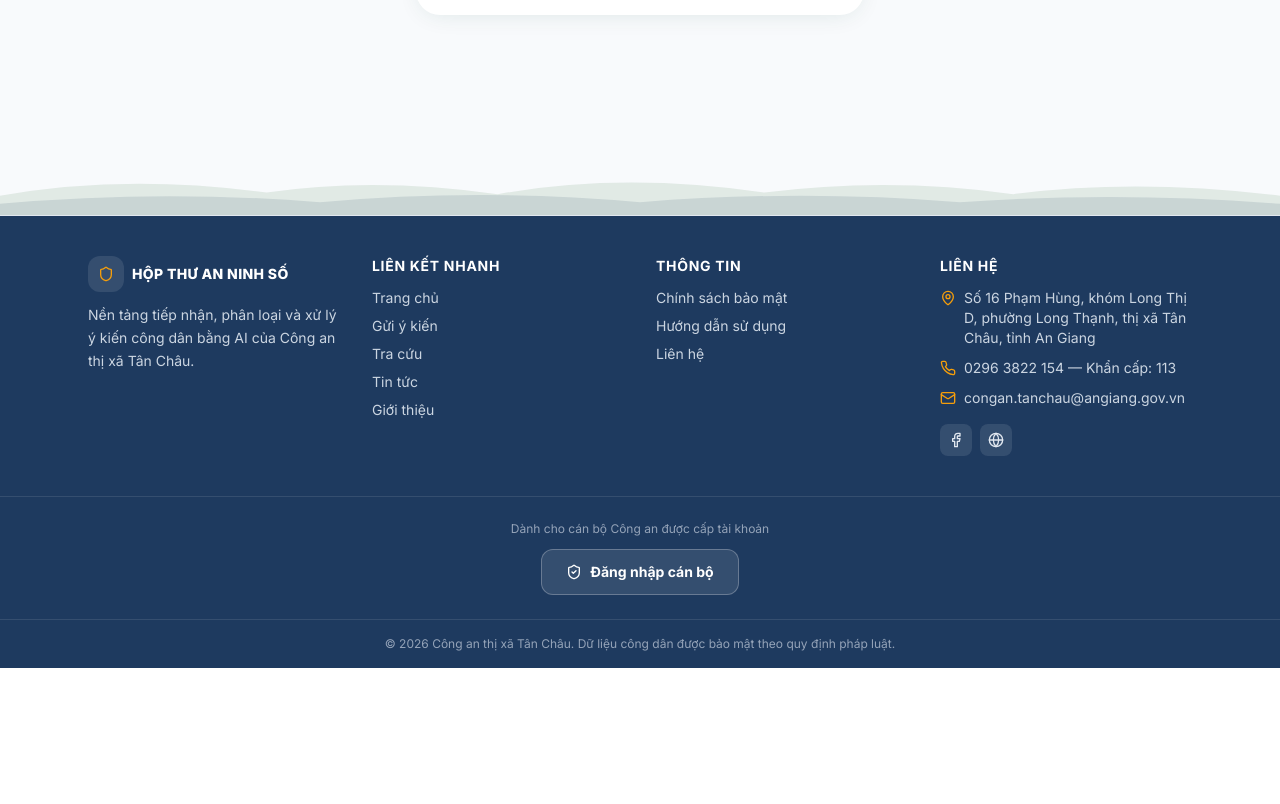
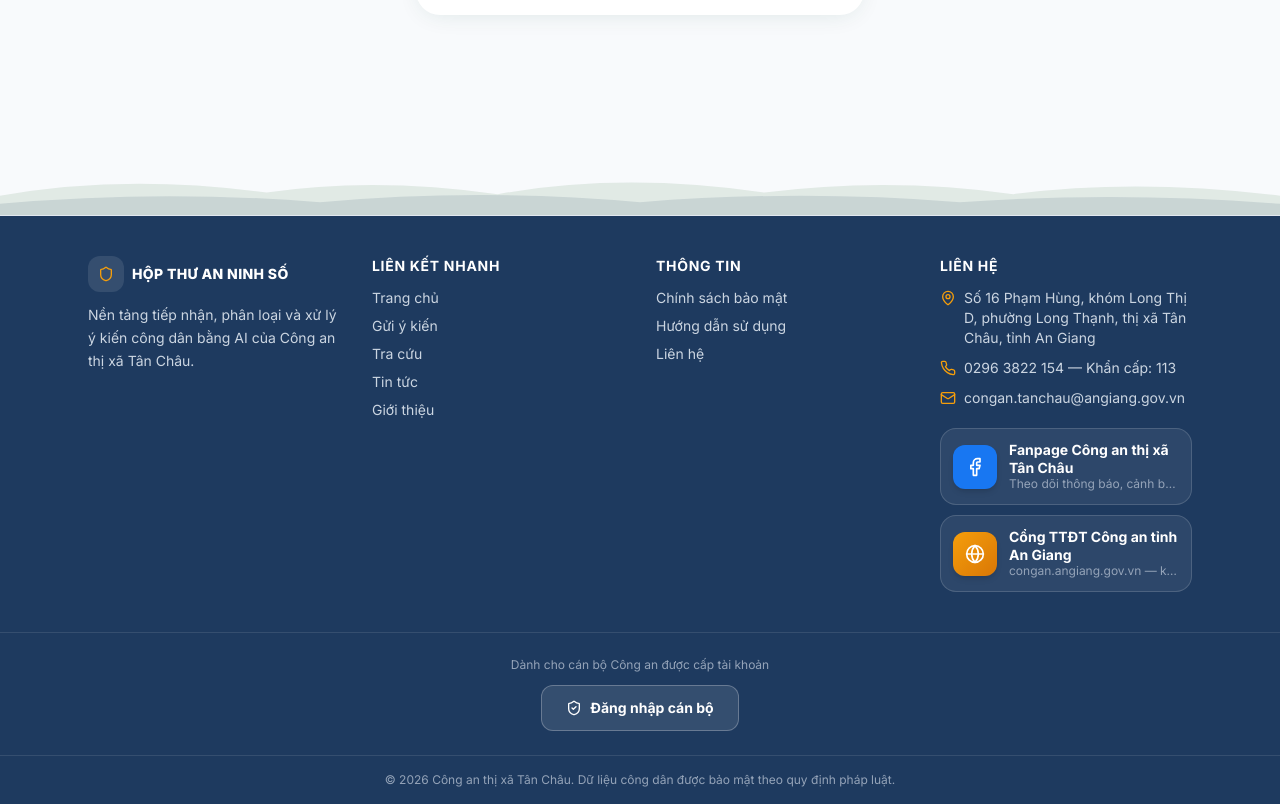
Before and after one commit to longcao1234567898-sudo/ans-complete, a React (Vite) app: page /dang-nhap in a window 1280 px wide. Shown: the part 615-1419 px from the top of the page. Before the commit the page ends 1283 px from the top, so only its background shows below. Built offline with nearby package versions, Linux system fonts and the light colour scheme; no server answers.

Commit message:
Add files via upload

```diff
--- a/src/components/Hero/HeroSection.tsx
+++ b/src/components/Hero/HeroSection.tsx
@@ -101,7 +101,7 @@ export default function HeroSection() {
                 <span className="block text-[11px] text-white/85">Gửi phản ánh, kiến nghị</span>
               </span>
             </Link>
-            <Link to="/tra-cuu" className="group flex w-full items-center gap-3 rounded-2xl bg-gradient-to-r from-secondary-500 to-secondary-600 px-6 py-3 text-left text-white shadow-soft transition-transform will-change-transform hover:-translate-y-0.5 sm:w-auto">
+            <Link to="/tra-cuu" className="btn-shine group flex w-full items-center gap-3 rounded-2xl bg-gradient-to-r from-secondary-500 to-secondary-600 px-6 py-3 text-left text-white shadow-soft transition-transform will-change-transform hover:-translate-y-0.5 sm:w-auto">
               <span className="flex h-10 w-10 shrink-0 items-center justify-center rounded-xl bg-white/15"><Search className="h-5 w-5" aria-hidden /></span>
               <span>
                 <span className="block text-base font-bold leading-tight">Tra cứu kết quả</span>
--- a/src/components/Layout/Footer.tsx
+++ b/src/components/Layout/Footer.tsx
@@ -44,7 +44,7 @@ export default function Footer() {
           <ul className="space-y-2 text-sm">
             {NAV_LINKS.map((link) => (
               <li key={link.to}>
-                <Link to={link.to} className="text-slate-300 transition hover:text-accent-500">
+                <Link to={link.to} className="link-underline text-slate-300 transition hover:text-accent-500">
                   {link.label}
                 </Link>
               </li>
@@ -91,24 +91,44 @@ export default function Footer() {
               {UNIT.email}
             </li>
           </ul>
-          <div className="mt-4 flex gap-2">
+          {/* Kênh chính thức — thẻ lớn, có chữ, dễ bấm trên điện thoại */}
+          <div className="mt-5 space-y-2.5">
             <a
               href={UNIT.facebookUrl}
               target="_blank"
               rel="noopener noreferrer"
-              aria-label="Fanpage Facebook Công an thị xã Tân Châu"
-              className="rounded-lg bg-white/10 p-2 transition hover:bg-accent-500 hover:text-secondary-500"
+              className="group flex items-center gap-3 rounded-2xl border border-white/15 bg-white/[0.07] p-3 transition-all duration-300 hover:-translate-y-0.5 hover:border-[#1877F2]/60 hover:bg-[#1877F2]/20 hover:shadow-lg hover:shadow-[#1877F2]/20"
             >
-              <Facebook className="h-4 w-4" />
+              <span className="flex h-11 w-11 shrink-0 items-center justify-center rounded-xl bg-[#1877F2] shadow-md transition-transform duration-300 group-hover:scale-110">
+                <Facebook className="h-5 w-5 text-white" />
+              </span>
+              <span className="min-w-0">
+                <span className="block text-sm font-bold leading-tight text-white">
+                  Fanpage Công an thị xã Tân Châu
+                </span>
+                <span className="block truncate text-xs text-slate-400 transition group-hover:text-slate-200">
+                  Theo dõi thông báo, cảnh báo mới nhất
+                </span>
+              </span>
             </a>
+
             <a
               href={UNIT.websiteUrl}
               target="_blank"
               rel="noopener noreferrer"
-              aria-label="Website Công an tỉnh An Giang"
-              className="rounded-lg bg-white/10 p-2 transition hover:bg-accent-500 hover:text-secondary-500"
+              className="group flex items-center gap-3 rounded-2xl border border-white/15 bg-white/[0.07] p-3 transition-all duration-300 hover:-translate-y-0.5 hover:border-accent-500/70 hover:bg-accent-500/15 hover:shadow-lg hover:shadow-accent-500/20"
             >
-              <Globe className="h-4 w-4" />
+              <span className="flex h-11 w-11 shrink-0 items-center justify-center rounded-xl bg-gradient-to-br from-accent-500 to-amber-600 shadow-md transition-transform duration-300 group-hover:scale-110">
+                <Globe className="h-5 w-5 text-white" />
+              </span>
+              <span className="min-w-0">
+                <span className="block text-sm font-bold leading-tight text-white">
+                  Cổng TTĐT Công an tỉnh An Giang
+                </span>
+                <span className="block truncate text-xs text-slate-400 transition group-hover:text-slate-200">
+                  congan.angiang.gov.vn — kênh chính thức
+                </span>
+              </span>
             </a>
           </div>
         </div>
--- a/src/components/common/Card.tsx
+++ b/src/components/common/Card.tsx
@@ -15,7 +15,7 @@ export default function Card({ glass = false, hover = false, className, children
       className={cn(
         'rounded-2xl p-5 shadow-soft',
         glass ? 'glass' : 'bg-white dark:bg-slate-900 border border-slate-100 dark:border-slate-800',
-        hover && 'transition-transform duration-300 will-change-transform hover:-translate-y-1 hover:shadow-lg',
+        hover && 'card-lift will-change-transform',
         className
       )}
       {...rest}
--- /dev/null
+++ b/src/components/common/Reveal.tsx
@@ -0,0 +1,38 @@
+/**
+ * Reveal — bọc bất kỳ khối nào để nó HIỆN DẦN + TRƯỢT NHẸ LÊN khi người dùng
+ * cuộn tới. Dùng framer-motion (đã có sẵn trong dự án).
+ *
+ * Cách dùng:
+ *   <Reveal><SectionA /></Reveal>
+ *   <Reveal delay={0.15}><SectionB /></Reveal>   // hiện trễ hơn một nhịp
+ *
+ * Tôn trọng người dùng bật "giảm chuyển động" trong hệ điều hành
+ * (framer-motion tự xử lý qua useReducedMotion).
+ */
+import { motion, useReducedMotion } from 'framer-motion';
+import type { ReactNode } from 'react';
+
+interface RevealProps {
+  children: ReactNode;
+  /** Trễ bao nhiêu giây trước khi hiện (để các khối hiện lần lượt) */
+  delay?: number;
+  /** Trượt lên từ khoảng cách bao nhiêu px */
+  distance?: number;
+  className?: string;
+}
+
+export default function Reveal({ children, delay = 0, distance = 28, className }: RevealProps) {
+  const reduce = useReducedMotion();
+
+  return (
+    <motion.div
+      className={className}
+      initial={reduce ? { opacity: 1 } : { opacity: 0, y: distance }}
+      whileInView={{ opacity: 1, y: 0 }}
+      viewport={{ once: true, margin: '-60px' }}
+      transition={{ duration: 0.55, delay, ease: [0.21, 0.65, 0.36, 1] }}
+    >
+      {children}
+    </motion.div>
+  );
+}
--- a/src/pages/HomePage.tsx
+++ b/src/pages/HomePage.tsx
@@ -7,6 +7,7 @@ import { ArrowRight } from 'lucide-react';
 import { MascotWave } from '../components/common/PoliceMascot';
 import HeroSection from '../components/Hero/HeroSection';
 import FeaturesSection from '../components/Features/FeaturesSection';
+import Reveal from '../components/common/Reveal';
 import NewsGrid from '../components/News/NewsGrid';
 import { fetchNews } from '../services/newsService';
 
@@ -19,9 +20,10 @@ export default function HomePage() {
   return (
     <div>
       <HeroSection />
-      <FeaturesSection />
+      <Reveal><FeaturesSection /></Reveal>
 
       {/* Xem trước tin tức */}
+      <Reveal delay={0.05}>
       <section className="container-page py-12" aria-labelledby="news-preview-title">
         <div className="mb-6 flex items-end justify-between">
           <div>
@@ -44,8 +46,10 @@ export default function HomePage() {
           </Link>
         </div>
       </section>
+      </Reveal>
 
       {/* Dải CTA */}
+      <Reveal delay={0.05}>
       <section className="container-page pb-16">
         <div className="flex flex-col items-center justify-between gap-4 rounded-2xl bg-gradient-to-r from-primary-600 via-primary-500 to-secondary-500 px-6 py-8 text-center text-white sm:flex-row sm:text-left">
           <div className="flex items-center gap-3">
@@ -63,6 +67,7 @@ export default function HomePage() {
           </Link>
         </div>
       </section>
+      </Reveal>
     </div>
   );
 }
--- a/src/styles/globals.css
+++ b/src/styles/globals.css
@@ -94,3 +94,87 @@
 .animate-page {
   animation: page-fade-in 0.18s ease-out both;
 }
+
+/* =====================================================================
+   HIỆU ỨNG LÀM ĐẸP GIAO DIỆN (V6)
+   ===================================================================== */
+
+/* ---------- Thẻ nổi lên khi rê chuột (mượt hơn bản cũ) ---------- */
+.card-lift {
+  transition: transform 0.35s cubic-bezier(0.21, 0.65, 0.36, 1),
+              box-shadow 0.35s cubic-bezier(0.21, 0.65, 0.36, 1);
+}
+.card-lift:hover {
+  transform: translateY(-6px);
+  box-shadow: 0 18px 40px -14px rgba(27, 94, 32, 0.28);
+}
+
+/* ---------- Vệt sáng lướt qua nút khi rê chuột ---------- */
+.btn-shine {
+  position: relative;
+  overflow: hidden;
+}
+.btn-shine::after {
+  content: '';
+  position: absolute;
+  top: 0;
+  left: -80%;
+  width: 55%;
+  height: 100%;
+  background: linear-gradient(105deg, transparent, rgba(255, 255, 255, 0.35), transparent);
+  transform: skewX(-20deg);
+  transition: left 0.55s ease;
+  pointer-events: none;
+}
+.btn-shine:hover::after {
+  left: 130%;
+}
+
+/* ---------- Icon lơ lửng nhẹ nhàng (dùng cho hero, khối nổi bật) ---------- */
+@keyframes float-soft {
+  0%, 100% { transform: translateY(0); }
+  50%      { transform: translateY(-7px); }
+}
+.animate-float {
+  animation: float-soft 3.6s ease-in-out infinite;
+}
+
+/* ---------- Vầng sáng thở quanh phần tử nhấn mạnh ---------- */
+@keyframes glow-pulse {
+  0%, 100% { box-shadow: 0 0 0 0 rgba(27, 94, 32, 0.35); }
+  50%      { box-shadow: 0 0 0 12px rgba(27, 94, 32, 0); }
+}
+.animate-glow {
+  animation: glow-pulse 2.6s ease-in-out infinite;
+}
+
+/* ---------- Gạch chân lan ra khi rê chuột (link đẹp) ---------- */
+.link-underline {
+  position: relative;
+}
+.link-underline::after {
+  content: '';
+  position: absolute;
+  left: 0;
+  bottom: -2px;
+  width: 0;
+  height: 2px;
+  background: currentColor;
+  border-radius: 2px;
+  transition: width 0.3s ease;
+}
+.link-underline:hover::after {
+  width: 100%;
+}
+
+/* ---------- Tôn trọng người dùng bật "giảm chuyển động" ---------- */
+@media (prefers-reduced-motion: reduce) {
+  .card-lift,
+  .btn-shine::after,
+  .animate-float,
+  .animate-glow {
+    animation: none !important;
+    transition: none !important;
+    transform: none !important;
+  }
+}
```
Also changed, not shown: public/robots.txt (added).
